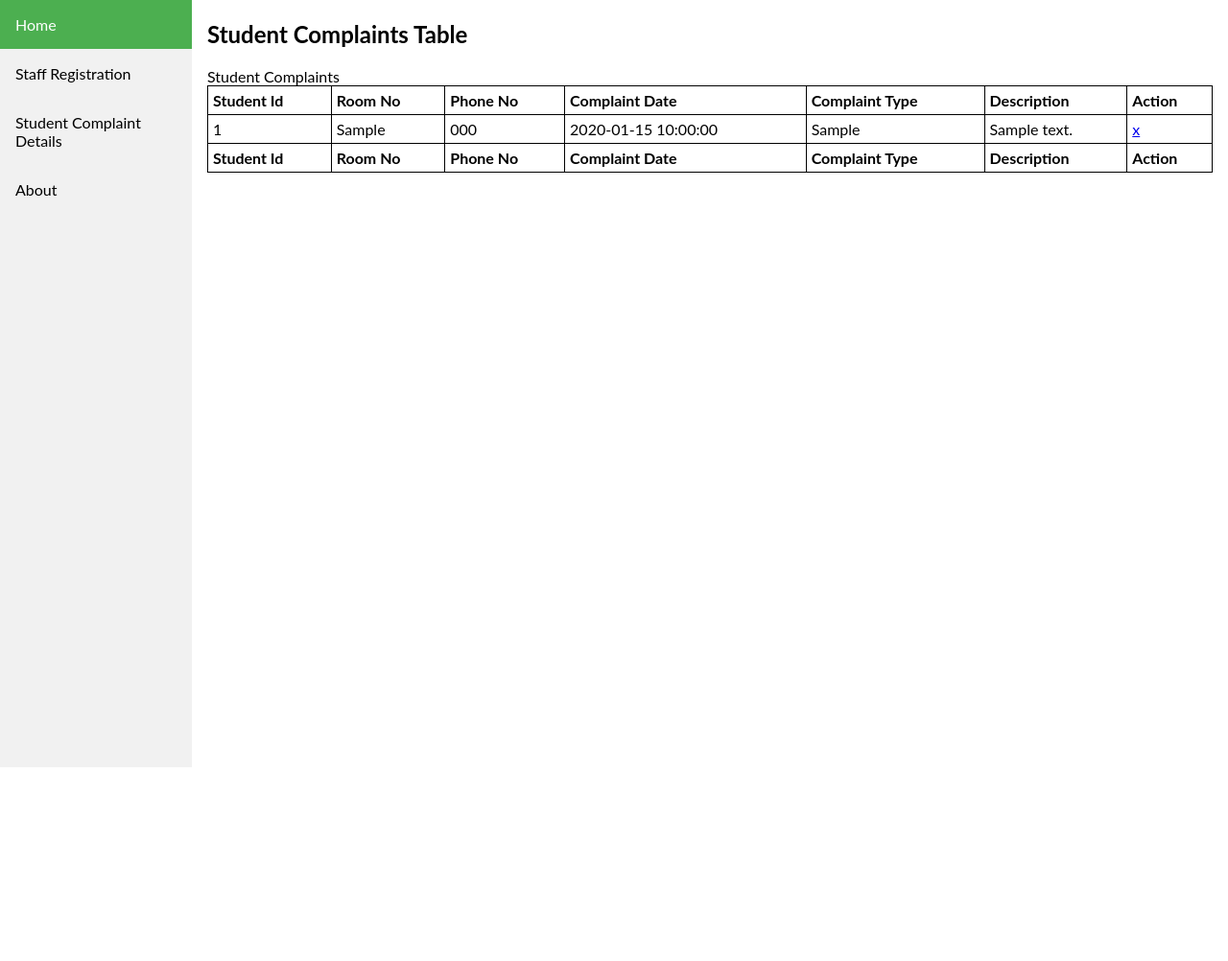
After one commit to htr3/Devathon22-Team-112---PS05-, a PHP site: page /example.php in a window 1280 px wide. The commit adds this page. Shown: the whole page at 96% size. Run offline with PHP 8.4, Linux system fonts and the light colour scheme; tables that the repository leaves empty or names only in its code hold one stand-in row (values such as "Sample post").

Commit message:
Add files via upload

```diff
--- /dev/null
+++ b/example.php
@@ -0,0 +1,157 @@
+<!DOCTYPE html>
+<html>
+<head>
+<meta name="viewport" content="width=device-width, initial-scale=1.0">
+<style>
+table, th, td {
+  border: 1px solid black;
+  border-collapse: collapse;
+}
+th, td {
+  padding: 5px;
+  text-align: left;
+}
+body {
+  margin: 0;
+  font-family: "Lato", sans-serif;
+}
+
+.sidebar {
+  margin: 0;
+  padding: 0;
+  width: 200px;
+  background-color: #f1f1f1;
+  position: fixed;
+  height: 100%;
+  overflow: auto;
+}
+
+.sidebar a {
+  display: block;
+  color: black;
+  padding: 16px;
+  text-decoration: none;
+}
+
+.sidebar a.active {
+  background-color: #4CAF50;
+  color: white;
+}
+
+.sidebar a:hover:not(.active) {
+  background-color: #555;
+  color: white;
+}
+
+div.content {
+  margin-left: 200px;
+  padding: 1px 16px;
+  height: 1000px;
+}
+
+@media screen and (max-width: 700px) {
+  .sidebar {
+    width: 100%;
+    height: auto;
+    position: relative;
+  }
+  .sidebar a {float: left;}
+  div.content {margin-left: 0;}
+}
+
+@media screen and (max-width: 400px) {
+  .sidebar a {
+    text-align: center;
+    float: none;
+  }
+}
+</style>
+</head>
+<body>
+
+<div class="sidebar">
+  <a class="active" href="#home">Home</a>
+  <a href="#news">Staff Registration</a>
+  <a href="admin_studentdetail.php">Student Complaint Details</a>
+  <a href="#about">About</a>
+</div>
+
+<div class="content">
+
+<?php
+if(isset($_GET['del']))
+{
+  $id=intval($_GET['del']);
+  $adn="delete from complaints where Student_Id=?";
+    $stmt= $mysqli->prepare($adn);
+    $stmt->bind_param('i',$id);
+        $stmt->execute();
+        $stmt->close();
+        echo "<script>alert('Data Deleted');</script>" ;
+}
+?>
+
+<?php
+$conn = mysqli_connect("localhost", "root", "", "dbms");
+$query = "
+    SELECT aa.Student_Id AS Student_Id, aa.roomno, aa.phoneno, aa.complaint_date , aa.complaint_type, aa.description
+    FROM complaints AS aa " ;
+$result = mysqli_query($conn, $query) or die( mysqli_error($conn));
+
+echo '
+<div class="ts-main-content">
+    <div class="content-wrapper">
+      <div class="container-fluid">
+        <div class="row">
+          <div class="col-md-12">
+            <h2 class="page-title">Student Complaints Table</h2>
+            <div class="panel panel-default">
+              <div class="panel-heading">Student Complaints</div>
+              <div class="panel-body">
+                <table id="zctb" class="display table table-striped table-bordered table-hover" cellspacing="0" width="100%">
+                  <thead>
+                      <tr>
+                          <th>Student Id</th>
+                          <th>Room No</th>
+                          <th>Phone No</th>
+                          <th>Complaint Date</th>
+                          <th>Complaint Type</th>
+                          <th>Description</th>
+                          <th>Action</th>
+                          </tr>
+                  </thead>
+                  <tfoot>
+                      <tr>
+                          <th>Student Id</th>
+                          <th>Room No</th>
+                          <th>Phone No</th>
+                          <th>Complaint Date</th>
+                          <th>Complaint Type</th>
+                          <th>Description</th>
+                          <th>Action</th>
+                      </tr>
+                  </tfoot>
+                  <tbody>';
+
+
+
+while($row = mysqli_fetch_array($result)) {
+  echo '<td>'.$row['Student_Id'].'</td>';
+    echo '<td>'.$row['roomno'].'</td>';
+    echo '<td>'.$row['phoneno'].'</td>';
+    echo '<td>'.$row['complaint_date'].'</td>';
+    echo '<td>'.$row['complaint_type'].'</td>';
+    echo '<td>'.$row['description'].'</td>';
+    echo "<td><a href='delete.php?id=".$row['Student_Id']."' onClick=\"javascript:return confirm('are you sure you want to delete this?');\">x</a></td><tr>";
+
+
+}
+echo '
+        </tbody>
+    </table>';
+?>
+</div>
+
+
+</body>
+</html>
--- a/style.css
+++ b/style.css
@@ -5,7 +5,6 @@
 body {
 	font-size: 120%;
 	background-image: url('1k.jpg');
-    background-size: 100%;
   background-color: #cccccc;
 }
 
@@ -13,7 +12,7 @@ body {
 	width: 30%;
 	margin: 50px auto 0px;
 	color: white;
-	background: #023031;
+	background: #5F9EA0;
 	text-align: center;
 	border: 1px solid #B0C4DE;
 	border-bottom: none;
@@ -49,7 +48,7 @@ form, .content {
 	padding: 10px;
 	font-size: 15px;
 	color: white;
-	background: #062e61;
+	background: #5F9EA0;
 	border: none;
 	border-radius: 5px;
 }
```
Also changed, not shown: dropdown.php (added, +45 -0 lines), index.php (added, +38 -0 lines), problem.php (added, +14 -0 lines), update.php (added, +73 -0 lines), update_profile.php (added, +101 -0 lines).
